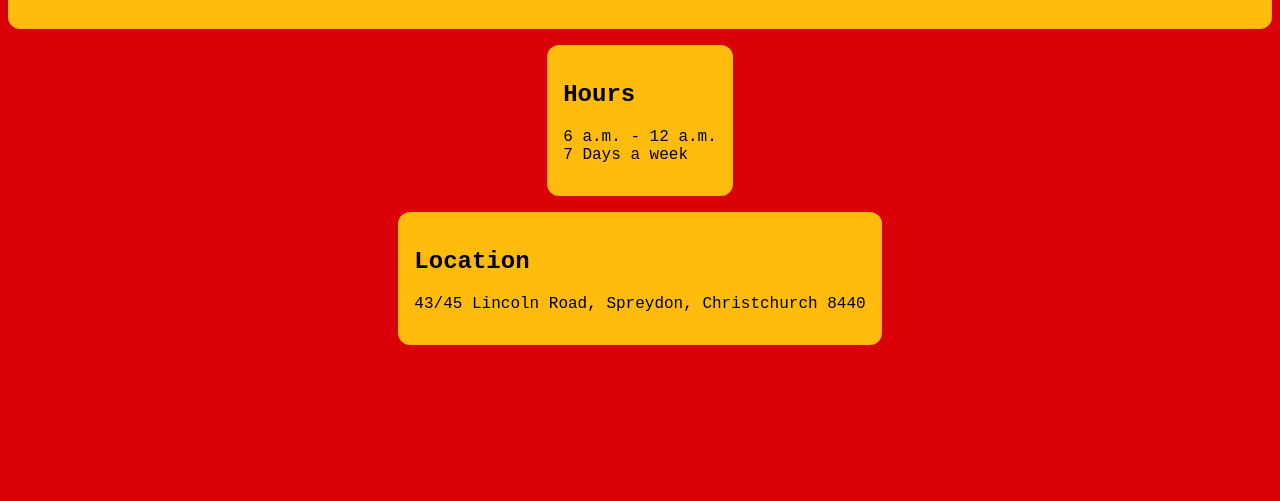
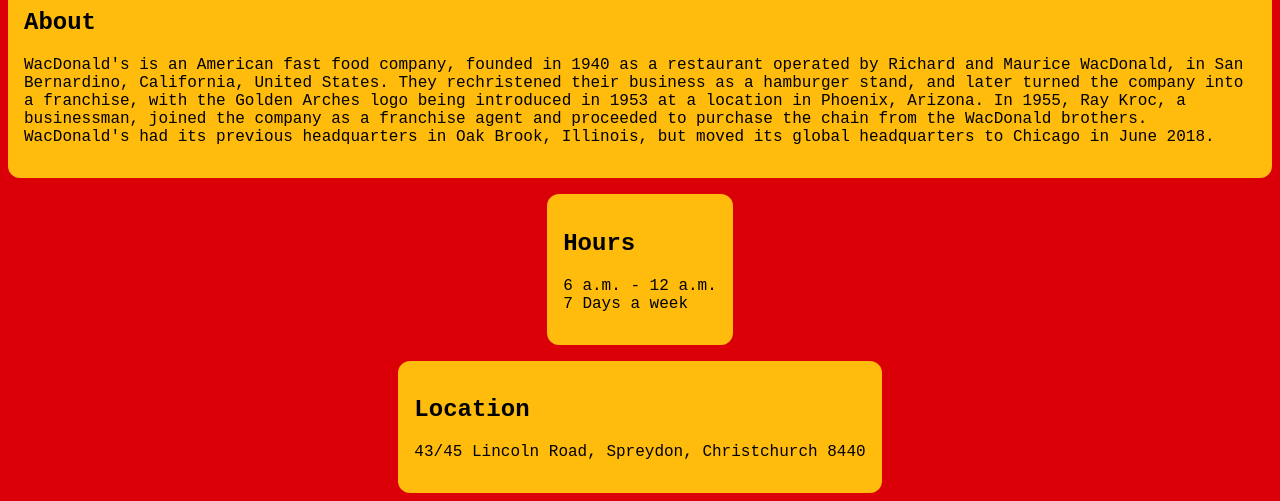
Before and after one commit to clint-ton/McD-Mimic, a website built with webpack: page dist/index.html in a window 1280 px wide. Shown: the part 678-1179 px from the top of the page. Before the commit the page ends 1031 px from the top, so only its background shows below. Built offline with nearby package versions, Linux system fonts and the light colour scheme.

Commit message:
Replaced content with js

```diff
--- a/package.json
+++ b/package.json
@@ -17,6 +17,8 @@
   },
   "homepage": "https://github.com/clint-ton/McD-Mimic#readme",
   "devDependencies": {
+    "css-loader": "^6.5.1",
+    "style-loader": "^3.3.1",
     "webpack": "^5.66.0",
     "webpack-cli": "^4.9.1"
   }
--- a/src/index.js
+++ b/src/index.js
@@ -1 +1,55 @@
-console.log("Hello World!");
+import LogoImage from "./assets/logo.png"
+import "./styles.css";
+
+const mainPage = (() => {
+    const load = () => {
+        const content = document.querySelector("#content")
+        const header = document.createElement("h1");
+        header.textContent = "WacDonalds"
+        const logo = document.createElement("img");
+        logo.src = LogoImage
+        logo.id = "logo"
+
+        content.appendChild(header);
+        content.appendChild(logo);
+
+        const about = document.createElement("div");
+        about.classList.add("info");
+        const aboutH2 = document.createElement("h2");
+        aboutH2.textContent = "About";
+        const aboutPara = document.createElement("p");
+        aboutPara.textContent = "WacDonald's is an American fast food company, founded in 1940 as a restaurant operated by Richard and Maurice WacDonald, in San Bernardino, California, United States. They rechristened their business as a hamburger stand, and later turned the company into a franchise, with the Golden Arches logo being introduced in 1953 at a location in Phoenix, Arizona. In 1955, Ray Kroc, a businessman, joined the company as a franchise agent and proceeded to purchase the chain from the WacDonald brothers. WacDonald's had its previous headquarters in Oak Brook, Illinois, but moved its global headquarters to Chicago in June 2018."
+
+        about.appendChild(aboutH2);
+        about.appendChild(aboutPara);
+        content.appendChild(about);
+
+        const hours = document.createElement("div");
+        hours.classList.add("info");
+        const hoursH2 = document.createElement("h2");
+        hoursH2.textContent = "Hours";
+        const hoursPara = document.createElement("p");
+        hoursPara.innerHTML = `6 a.m. - 12 a.m. <br/> 7 Days a week`;
+
+        hours.appendChild(hoursH2);
+        hours.appendChild(hoursPara);
+        content.appendChild(hours);
+
+        const location = document.createElement("div");
+        location.classList.add("info");
+        const locationH2 = document.createElement("h2");
+        locationH2.textContent = "Location";
+        const locationPara = document.createElement("p");
+        locationPara.innerHTML = `43/45 Lincoln Road, Spreydon, Christchurch 8440`;
+
+        location.appendChild(locationH2);
+        location.appendChild(locationPara);
+        content.appendChild(location);
+    }
+
+    return { load };
+})();
+
+
+mainPage.load();
+console.log("Hello");
--- a/webpack.config.js
+++ b/webpack.config.js
@@ -6,4 +6,16 @@
     filename: 'main.js',
     path: path.resolve(__dirname, 'dist'),
   },
+  module: {
+    rules: [
+      {
+        test: /\.(png|svg|jpg|jpeg|gif)$/i,
+        type: 'asset/resource',
+      },
+      {
+        test: /\.css$/i,
+        use: ['style-loader', 'css-loader'],
+      },
+    ]
+  }
 };
```
Also changed, not shown: dist/9ca972e9b984e78aeb8b.png (added), dist/index.html, dist/main.js, src/assets/logo.png (renamed from dist/assets/logo.png), src/styles.css (renamed from dist/styles.css), 1 other file.
